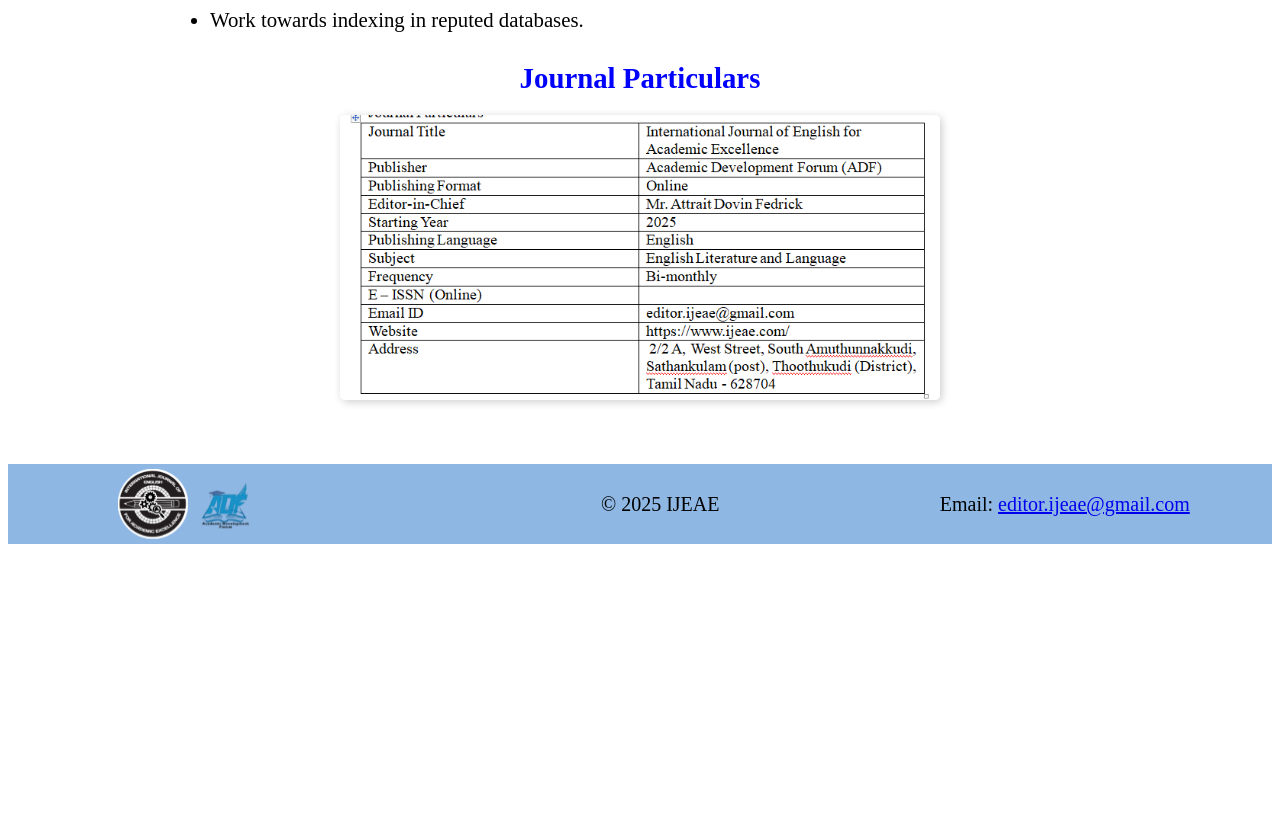
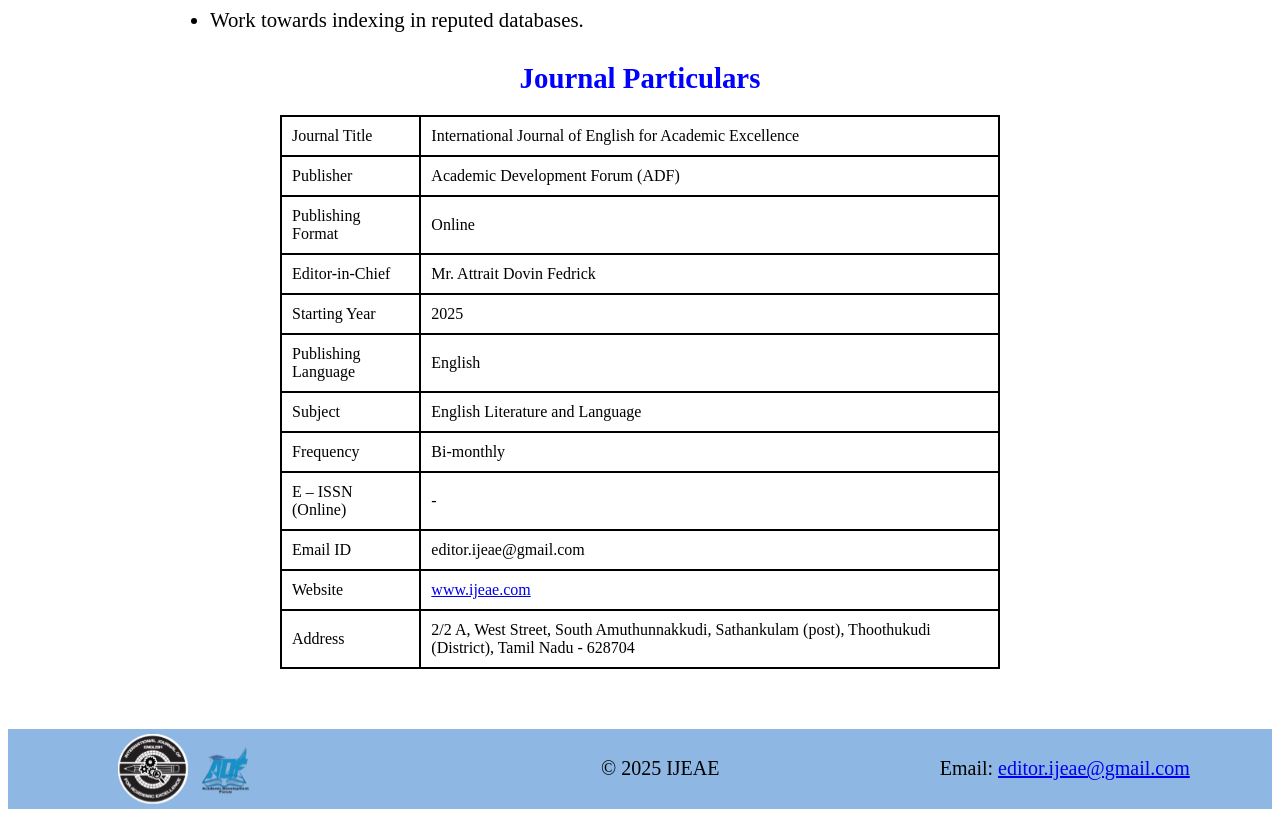
Before and after one commit to lexiontechsolution/journal_website, a React (Create React App) app: page /aboutus in a window 1280 px wide. Shown: the part 950-1767 px from the top of the page. Before the commit the page ends 1502 px from the top, so only its background shows below. Built offline with nearby package versions, Linux system fonts and the light colour scheme.

Commit message:
Add files via upload

```diff
--- a/src/Pages/About us/Aboutus.css
+++ b/src/Pages/About us/Aboutus.css
@@ -64,6 +64,26 @@
     box-shadow: 2px 2px 8px rgba(0, 0, 0, 0.2);
 }
 
+.container-journal-pariculars {
+    display: flex;
+    justify-content: center;
+    align-items: center;
+    margin-top: 20px;
+}
+
+.journal-table {
+    width: 80%;
+    border-collapse: collapse;
+    text-align: left;
+}
+
+.journal-table td {
+    border: 2px solid black;
+    /* Black border for rows and columns */
+    padding: 10px;
+    font-size: 16px;
+}
+
 /* Responsive Design */
 @media screen and (max-width: 1024px) {
     .about-container {
--- a/src/Pages/About us/Aboutus.js
+++ b/src/Pages/About us/Aboutus.js
@@ -55,10 +55,76 @@ const About = () => {
         </ul>
 
         <h2 className="about-subtitle">Journal Particulars</h2>
-        <div className="about-image">
-          <img src={journalimage} alt="Journal Details" />
+
+        <div className="container-journal-pariculars">
+          <table className="journal-table">
+            <tbody>
+              <tr>
+                <td>Journal Title</td>
+                <td>
+                  International Journal of English for Academic Excellence
+                </td>
+              </tr>
+              <tr>
+                <td>Publisher</td>
+                <td>Academic Development Forum (ADF)</td>
+              </tr>
+              <tr>
+                <td>Publishing Format</td>
+                <td>Online</td>
+              </tr>
+              <tr>
+                <td>Editor-in-Chief</td>
+                <td>Mr. Attrait Dovin Fedrick</td>
+              </tr>
+              <tr>
+                <td>Starting Year</td>
+                <td>2025</td>
+              </tr>
+              <tr>
+                <td>Publishing Language</td>
+                <td>English</td>
+              </tr>
+              <tr>
+                <td>Subject</td>
+                <td>English Literature and Language</td>
+              </tr>
+              <tr>
+                <td>Frequency</td>
+                <td>Bi-monthly</td>
+              </tr>
+              <tr>
+                <td>E – ISSN (Online)</td>
+                <td>-</td>
+              </tr>
+              <tr>
+                <td>Email ID</td>
+                <td>editor.ijeae@gmail.com</td>
+              </tr>
+              <tr>
+                <td>Website</td>
+                <td>
+                  <a
+                    href="https://www.ijeae.com/"
+                    target="_blank"
+                    rel="noopener noreferrer"
+                  >
+                    www.ijeae.com
+                  </a>
+                </td>
+              </tr>
+              <tr>
+                <td>Address</td>
+                <td>
+                  2/2 A, West Street, South Amuthunnakkudi, Sathankulam (post),
+                  Thoothukudi (District), Tamil Nadu - 628704
+                </td>
+              </tr>
+            </tbody>
+          </table>
         </div>
       </div>
+
       <Footer />
     </>
   );
--- a/src/Pages/Resources/PublicationsPage.css
+++ b/src/Pages/Resources/PublicationsPage.css
@@ -14,6 +14,15 @@
     padding: 20px;
 }
 
+.pdf-button{
+    padding: 5px 10px;
+        color: white;
+        background-color: blue;
+        border: none;
+        border-radius: 4px;
+        cursor: pointer;
+        font-size: 0.9rem;
+}
 
 .publications-container {
     padding: 0;
--- a/src/Pages/Resources/PublicationsPage.js
+++ b/src/Pages/Resources/PublicationsPage.js
@@ -4,6 +4,7 @@ import Header from "../../Components/Header/Header";
 import Footer from "../../Components/Footer/Footer";
 import "./PublicationsPage.css";
 import { Helmet } from "react-helmet";
+import axios from "axios";
 
 const PublicationsPage = () => {
   const { year, volume, issue } = useParams();
@@ -31,6 +32,22 @@ const PublicationsPage = () => {
     fetchData();
   }, [year, volume, issue]);
 
+  const fetchPdf = async (pdfId) => {
+    try {
+      const response = await axios.get(
+        `https://publicationbackend-1.onrender.com/view-pdf/${pdfId}`,
+        { responseType: "blob" }
+      );
+
+      const blob = new Blob([response.data], { type: "application/pdf" });
+      const blobUrl = URL.createObjectURL(blob);
+      window.open(blobUrl, "_blank");
+    } catch (error) {
+      console.error("Error fetching PDF:", error);
+      alert("Failed to load PDF.");
+    }
+  };
+
   return (
     <div className="publications-page">
       <Helmet>
@@ -48,7 +65,7 @@ const PublicationsPage = () => {
       <div className="content">
         <div className="heading-class">
           <span style={{ color: "blue" }}>Regular Issue Publications</span>
-          <br></br> {year}/ Volume {volume}
+          <br /> {year}/ Volume {volume}
         </div>
 
         <div className="publications-container">
@@ -56,15 +73,16 @@ const PublicationsPage = () => {
             publications.map((publication, index) => (
               <div key={publication._id || index} className="publication-box">
                 <p>
-                  {index + 1}. {publication.title}
-                  <a
-                    href={publication.link}
-                    target="_blank"
-                    rel="noopener noreferrer"
-                    style={{ marginLeft: "10px" }}
+                  <em>By: {publication.author}</em>
+                  <br />
+                  {publication.title}
+                  <br></br>
+                  <button
+                    className="pdf-button"
+                    onClick={() => fetchPdf(publication._id)}
                   >
-                    Get PDF
-                  </a>
+                    Article PDF
+                  </button>
                 </p>
               </div>
             ))
```
